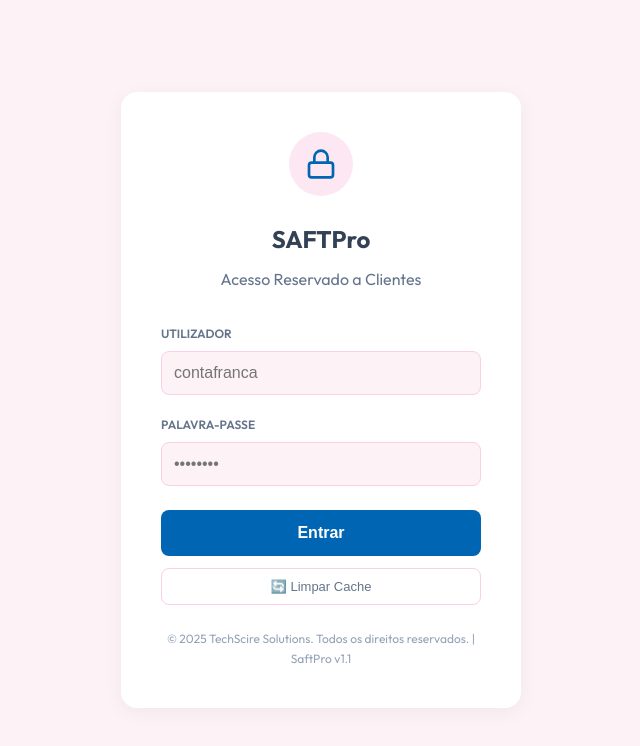
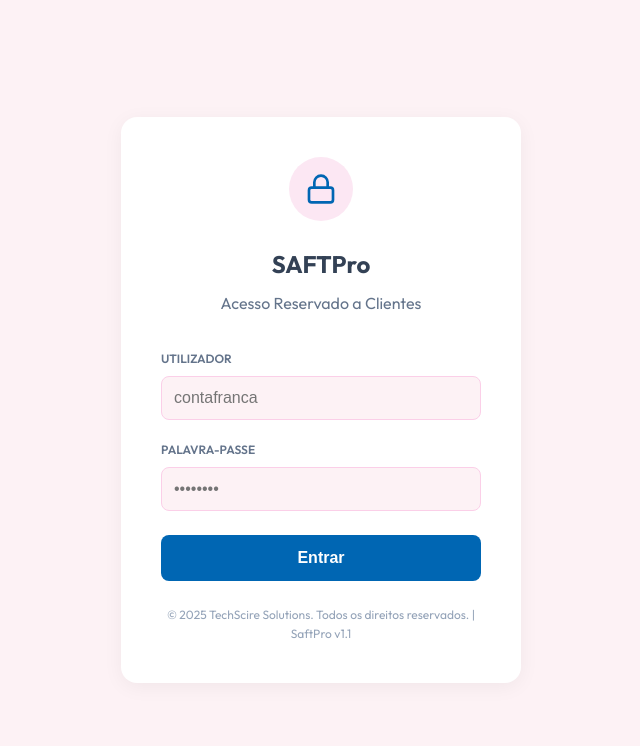
Before and after one commit to JRivers-pt/SaftPRO, a Next.js app: page / in a window 1280 px wide. Shown: the top 746 px of the page, without its empty margins (319-959 px from the left). Built offline with nearby package versions, Linux system fonts and the light colour scheme.

Commit message:
fix: remove clear cache button - finalize TechScire branding

```diff
--- a/src/components/AuthGuard.js
+++ b/src/components/AuthGuard.js
@@ -175,27 +175,6 @@
                             Entrar
                         </button>
 
-                        <button
-                            type="button"
-                            onClick={() => {
-                                localStorage.clear();
-                                sessionStorage.clear();
-                                window.location.reload();
-                            }}
-                            style={{
-                                width: '100%',
-                                padding: '10px',
-                                marginTop: '12px',
-                                background: 'transparent',
-                                color: 'var(--text-secondary)',
-                                border: '1px solid var(--border)',
-                                borderRadius: '8px',
-                                fontSize: '13px',
-                                cursor: 'pointer'
-                            }}
-                        >
-                            🔄 Limpar Cache
-                        </button>
                     </form>
 
                     <p style={{ fontSize: '12px', color: 'var(--text-muted)', marginTop: '24px' }}>
```
